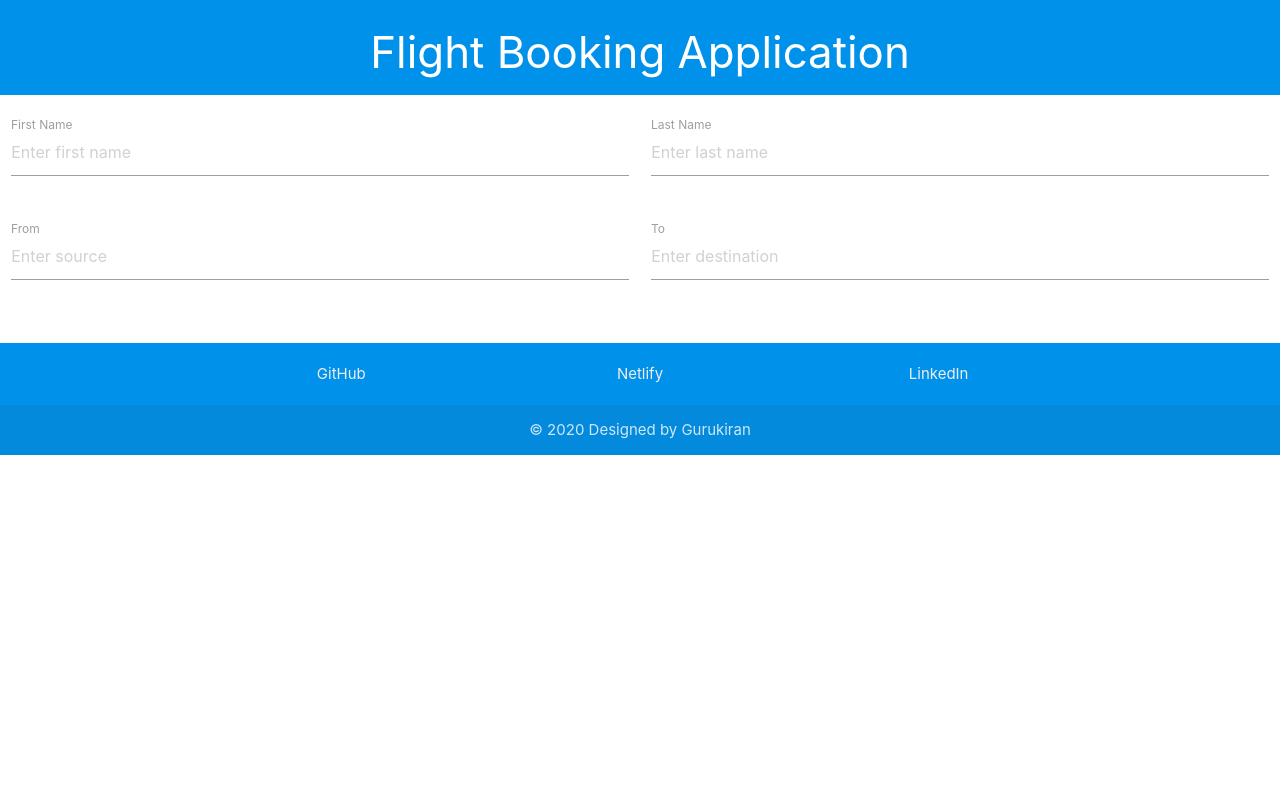
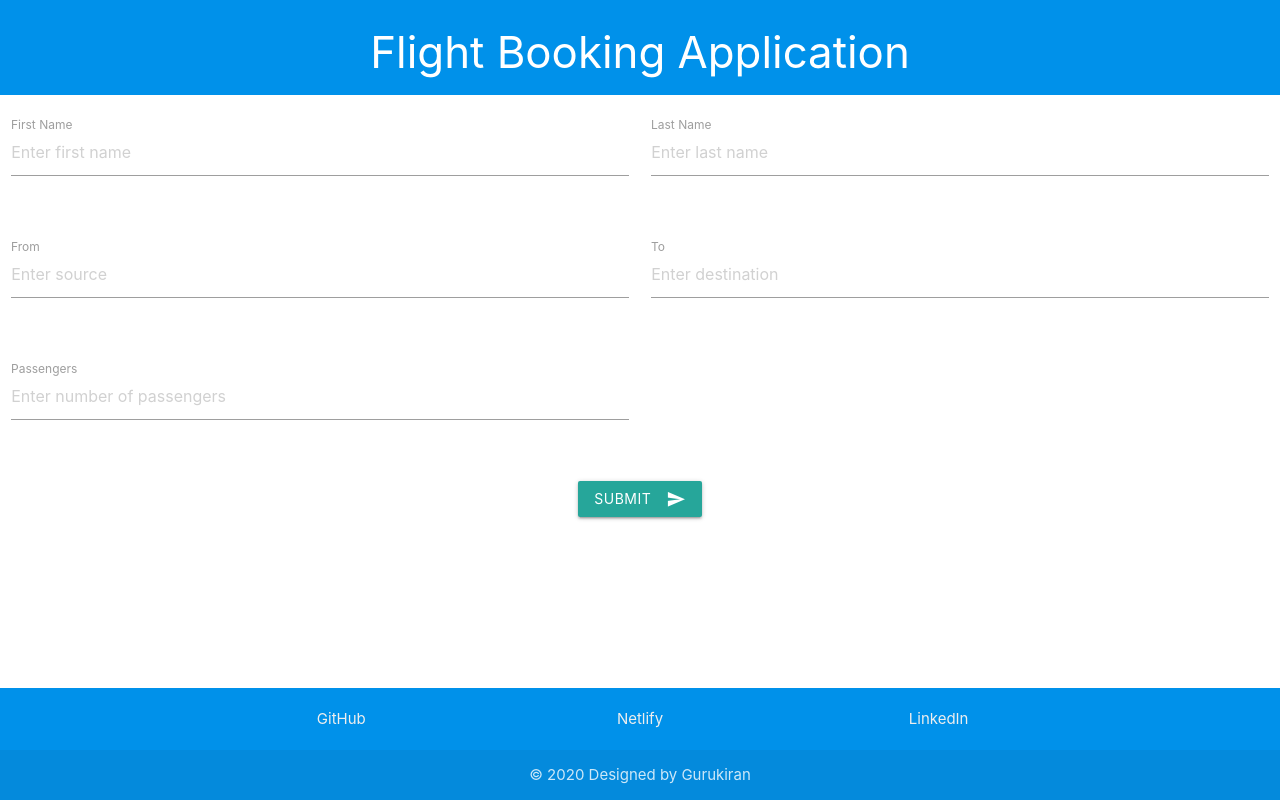
Before and after one commit to guru-sode/flight-booking-app, a React (Create React App) app: page / in a window 1280 px wide. Built offline with nearby package versions, Linux system fonts and the light colour scheme.

Commit message:
Create form

```diff
--- a/public/index.html
+++ b/public/index.html
@@ -14,6 +14,7 @@
 
     <!-- Compiled and minified JavaScript -->
     <script src="https://cdnjs.cloudflare.com/ajax/libs/materialize/1.0.0/js/materialize.min.js"></script>
+    <link href="https://fonts.googleapis.com/icon?family=Material+Icons" rel="stylesheet">
     <link rel="apple-touch-icon" href="%PUBLIC_URL%/logo192.png" />
     <!--
       manifest.json provides metadata used when your web app is installed on a
--- a/src/App.css
+++ b/src/App.css
@@ -28,6 +28,12 @@
   color: #61dafb;
 }
 
+.page-footer {
+  position: absolute;
+  bottom: 0%;
+  width: 100%;
+}
+
 @keyframes App-logo-spin {
   from {
     transform: rotate(0deg);
--- a/src/components/Footer.js
+++ b/src/components/Footer.js
@@ -6,7 +6,7 @@ function Footer() {
             <div className="container">
                 <div className="row">
                     <div className="col s4">
-                        <a className="grey-text text-lighten-3" href="#!">GitHub</a>
+                        <a className="grey-text text-lighten-3" href="https://github.com/guru-sode/flight-booking-app">GitHub</a>
                     </div>
                     <div className="col s4">
                         <a className="grey-text text-lighten-3" href="#!">Netlify</a>
--- a/src/components/Form.js
+++ b/src/components/Form.js
@@ -1,7 +1,7 @@
 import React, { Component } from 'react';
 
 class Form extends Component {
-    state = {  }
+    state = {}
     render() {
         return (
             <div className="row">
@@ -10,25 +10,43 @@ class Form extends Component {
                         <div className="input-field col s6">
                             <input className="validate" placeholder="Enter first name" id="first_name" type="text"></input>
                             <label htmlFor="first_name">First Name</label>
+                            <span className="helper-text" data-error="Invalid" data-success="Valid"></span>
                         </div>
                         <div className="input-field col s6">
                             <input className="validate" placeholder="Enter last name" id="last_name" type="text"></input>
                             <label htmlFor="last_name">Last Name</label>
+                            <span className="helper-text" data-error="Invalid" data-success="Valid"></span>
                         </div>
                     </div>
                     <div className="row">
                         <div className="input-field col s6">
                             <input className="validate" placeholder="Enter source" id="source" type="text"></input>
-                            <label htmlFor="first_name">From</label>
+                            <label htmlFor="source">From</label>
+                            <span className="helper-text" data-error="Invalid" data-success="Valid"></span>
                         </div>
                         <div className="input-field col s6">
                             <input className="validate" placeholder="Enter destination" id="destination" type="text"></input>
                             <label htmlFor="destination">To</label>
+                            <span className="helper-text" data-error="Invalid" data-success="Valid"></span>
+                        </div>
+                    </div>
+                    <div className="row">
+                        <div className="input-field col s6">
+                            <input className="validate" placeholder="Enter number of passengers" id="passengers" type="text"></input>
+                            <label htmlFor="passengers">Passengers</label>
+                            <span className="helper-text" data-error="Invalid" data-success="Valid"></span>
+                        </div>
+                    </div>
+                    <div className="row">
+                        <div className="col s6 offset-s3">
+                            <button className="btn waves-effect waves-light" type="submit" name="action">Submit
+                            <i className="material-icons right">send</i>
+                            </button>
                         </div>
                     </div>
                 </form>
             </div>
-         );
+        );
     }
 }
 
```
